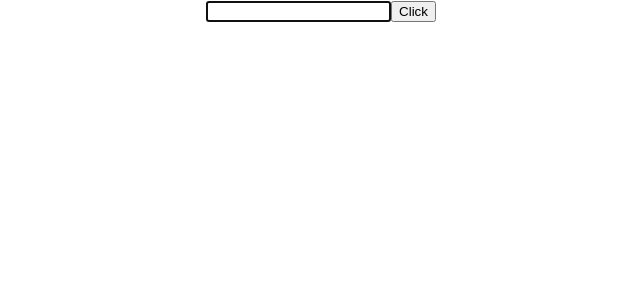
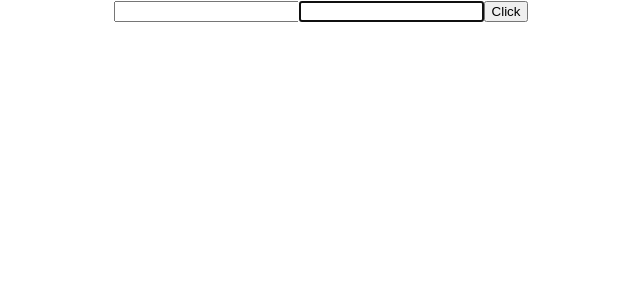
Before and after one commit to rahul-dev7/react-test-project1, a React (Create React App) app in the folder hello-world/: page / in a window 1280 px wide. Shown: the top 300 px of the page, without its empty margins (319-959 px from the left). Built offline with nearby package versions, Linux system fonts and the light colour scheme.

Commit message:
28-callback Ref

```diff
--- a/hello-world/src/components/RefsDemo.js
+++ b/hello-world/src/components/RefsDemo.js
@@ -4,11 +4,18 @@ class RefsDemo extends Component {
   constructor(props) {
     super(props)
     this.inputRef = React.createRef();
+    this.cdRef = null;
+    this.setCbRef = element => {
+      this.cdRef = element
+    }
   }
 
   componentDidMount() {
-    this.inputRef.current.focus();
-    console.log(this.inputRef);
+    // this.inputRef.current.focus();
+    // console.log(this.inputRef);
+    if(this.cdRef) {
+      this.cdRef.focus()
+    }
   }
 
   clickHandler =  () => {
@@ -19,6 +26,7 @@ class RefsDemo extends Component {
     return (
       <div>
         <input type="text" ref={this.inputRef}/>
+        <input type="text" ref={this.setCbRef}/>
         <button onClick={this.clickHandler}>Click</button>
       </div>
     )
```
